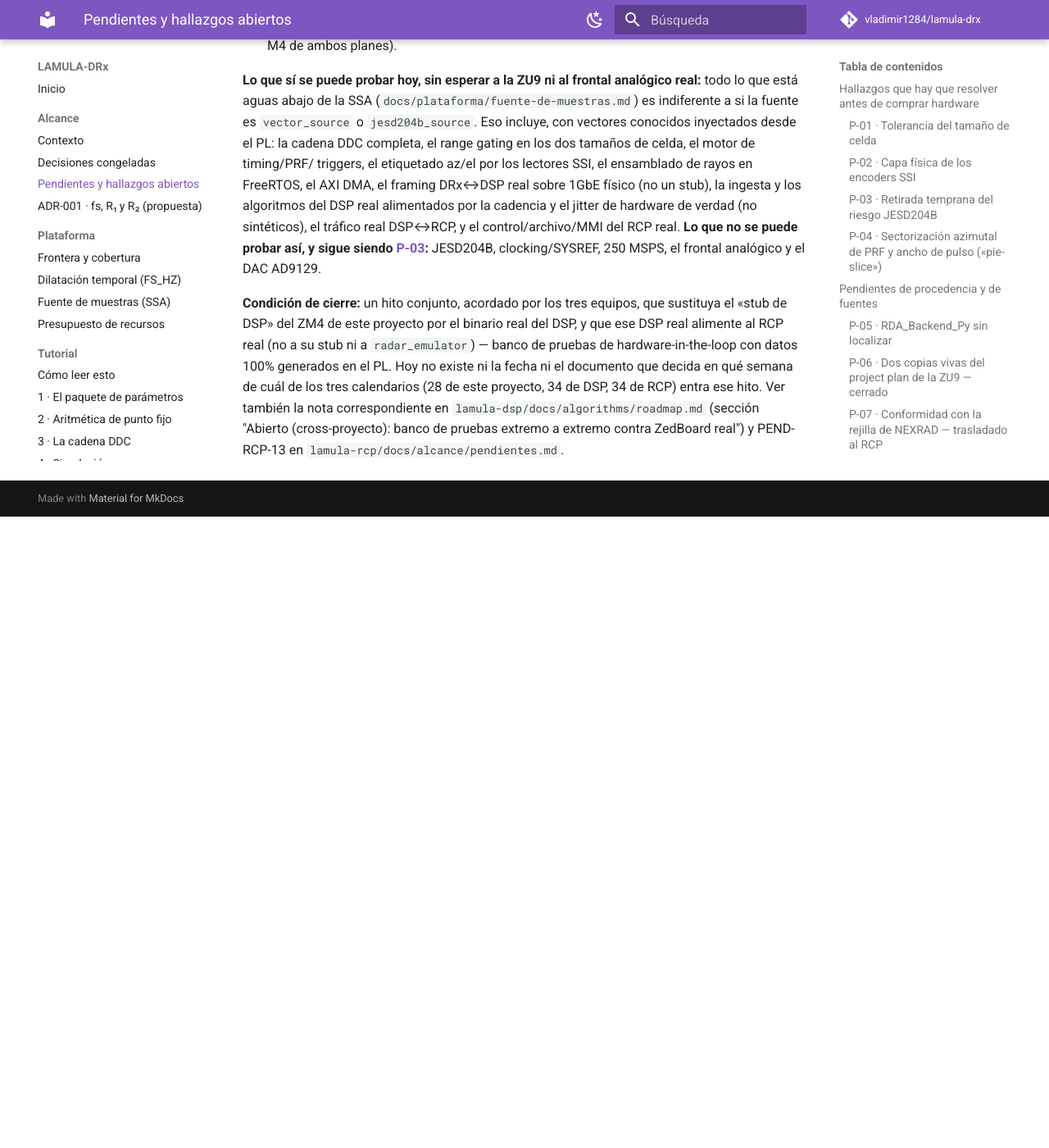
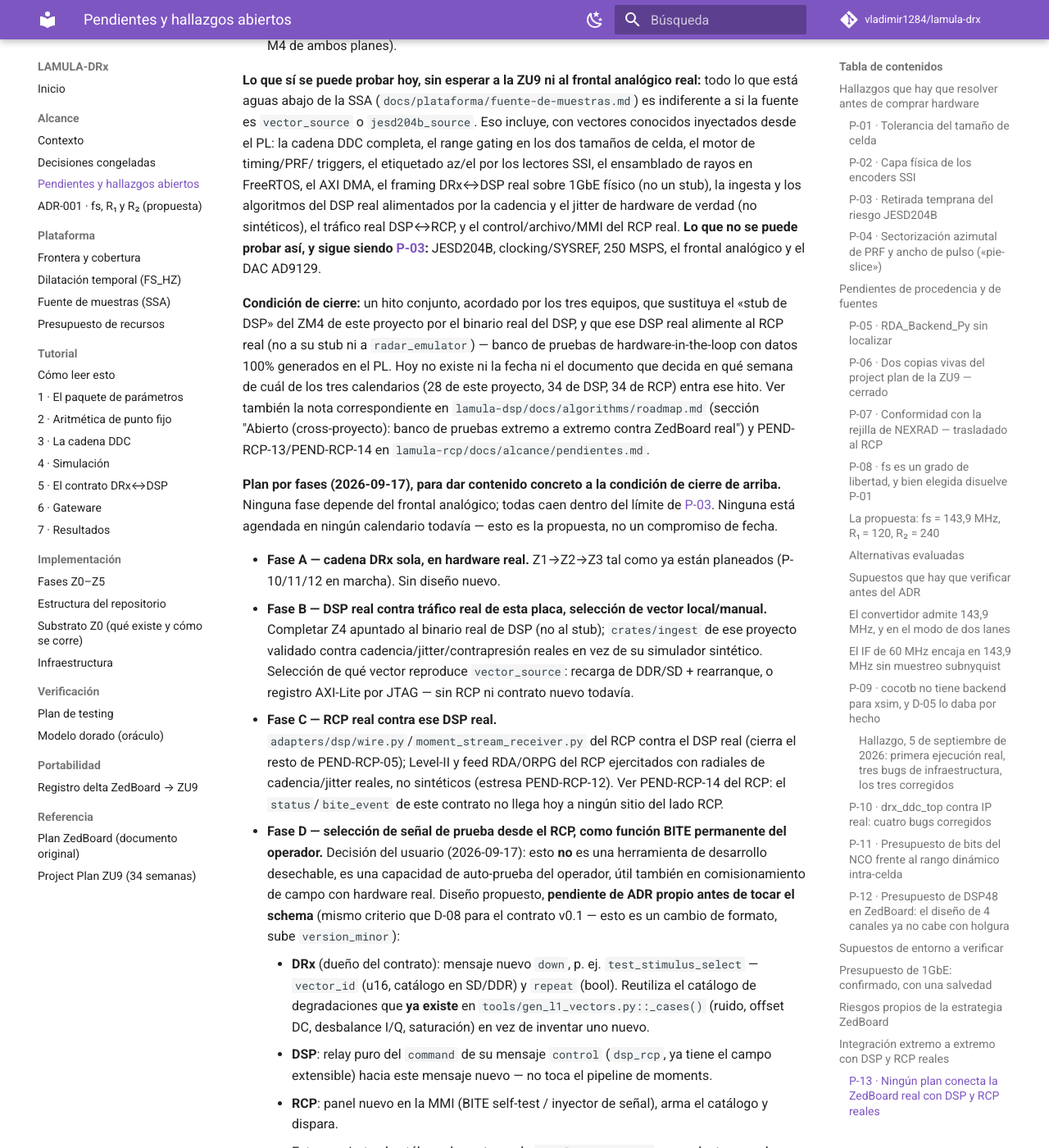
Before and after one commit to vladimir1284/lamula-drx, an MkDocs documentation site: the page built from docs/alcance/pendientes.md, in a window 1280 px wide and 1400 px high, scrolled down 37732 px. Shown: the whole window at 82% size. Built offline with MkDocs 1.6.1 and Material for MkDocs 9.7.7, drawn with Linux system fonts in a browser that asks for light colours; comment, search, counter and statistics services are not loaded; before the commit the page ends 38362 px from its top, so only the background shows below that; some of the changed text lies outside the part shown.

Commit message:
P-13: add phased plan (A-F) and resolve test-injection as permanent BITE
User decision (2026-09-17): remote test-signal selection from the RCP
is a permanent operator BITE capability, not throwaway dev tooling.

Adds a concrete Fase A-F breakdown to give content to P-13's closure
condition: A (this project's chain alone, already underway), B (real
DSP against real ZedBoard traffic, local/manual vector selection), C
(real RCP against that DSP -- see PEND-RCP-14 in lamula-rcp for the
status/bite_event gap it surfaces), D (remote vector-select as BITE,
sketches a new down message reusing the existing gen_l1_vectors.py
degradation catalog -- explicitly gated on its own ADR before any
schema change), E (real 1GbE throughput/endurance), F (stretch:
radar_emulator's Modbus antenna double vs. this project's SSI fabric
emulator are unsynchronized fakes of the same antenna).

No schema or code touched -- this is planning only.

Co-Authored-By: Claude Sonnet 5 <noreply@anthropic.com>

```diff
--- a/docs/alcance/pendientes.md
+++ b/docs/alcance/pendientes.md
@@ -1625,5 +1625,46 @@ DSP» del ZM4 de este proyecto por el binario real del DSP, y que ese DSP real a
 generados en el PL. Hoy no existe ni la fecha ni el documento que decida en qué semana de cuál de
 los tres calendarios (28 de este proyecto, 34 de DSP, 34 de RCP) entra ese hito. Ver también la nota
 correspondiente en `lamula-dsp/docs/algorithms/roadmap.md` (sección "Abierto (cross-proyecto):
-banco de pruebas extremo a extremo contra ZedBoard real") y PEND-RCP-13 en
+banco de pruebas extremo a extremo contra ZedBoard real") y PEND-RCP-13/PEND-RCP-14 en
 `lamula-rcp/docs/alcance/pendientes.md`.
+
+**Plan por fases (2026-09-17), para dar contenido concreto a la condición de cierre de arriba.**
+Ninguna fase depende del frontal analógico; todas caen dentro del límite de [P-03](#p-03). Ninguna
+está agendada en ningún calendario todavía — esto es la propuesta, no un compromiso de fecha.
+
+- **Fase A — cadena DRx sola, en hardware real.** Z1→Z2→Z3 tal como ya están planeados (P-10/11/12
+  en marcha). Sin diseño nuevo.
+- **Fase B — DSP real contra tráfico real de esta placa, selección de vector local/manual.**
+  Completar Z4 apuntado al binario real de DSP (no al stub); `crates/ingest` de ese proyecto
+  validado contra cadencia/jitter/contrapresión reales en vez de su simulador sintético. Selección
+  de qué vector reproduce `vector_source`: recarga de DDR/SD + rearranque, o registro AXI-Lite por
+  JTAG — sin RCP ni contrato nuevo todavía.
+- **Fase C — RCP real contra ese DSP real.** `adapters/dsp/wire.py`/`moment_stream_receiver.py` del
+  RCP contra el DSP real (cierra el resto de PEND-RCP-05); Level-II y feed RDA/ORPG del RCP
+  ejercitados con radiales de cadencia/jitter reales, no sintéticos (estresa PEND-RCP-12). Ver
+  PEND-RCP-14 del RCP: el `status`/`bite_event` de este contrato no llega hoy a ningún sitio del
+  lado RCP.
+- **Fase D — selección de señal de prueba desde el RCP, como función BITE permanente del
+  operador.** Decisión del usuario (2026-09-17): esto **no** es una herramienta de desarrollo
+  desechable, es una capacidad de auto-prueba del operador, útil también en comisionamiento de
+  campo con hardware real. Diseño propuesto, **pendiente de ADR propio antes de tocar el
+  schema** (mismo criterio que D-08 para el contrato v0.1 — esto es un cambio de formato, sube
+  `version_minor`):
+    - **DRx** (dueño del contrato): mensaje nuevo `down`, p. ej. `test_stimulus_select` —
+      `vector_id` (u16, catálogo en SD/DDR) y `repeat` (bool). Reutiliza el catálogo de
+      degradaciones que **ya existe** en `tools/gen_l1_vectors.py::_cases()` (ruido, offset DC,
+      desbalance I/Q, saturación) en vez de inventar uno nuevo.
+    - **DSP**: relay puro del `command` de su mensaje `control` (`dsp_rcp`, ya tiene el campo
+      extensible) hacia este mensaje nuevo — no toca el pipeline de moments.
+    - **RCP**: panel nuevo en la MMI (BITE self-test / inyector de señal), arma el catálogo y
+      dispara.
+    - Esto convierte el catálogo de vectores de `gen_l1_vectors.py` en producto, no solo en
+      fixture de test — al escribir el ADR, revisar si eso cambia algo de su mantenimiento.
+- **Fase E — red y resistencia con hardware real.** Throughput real sobre el PHY 1GbE contra la
+  estimación de `## Presupuesto de 1GbE` de este documento (hoy es papel); soak/endurance bajo
+  jitter real, no simulado.
+- **Fase F (stretch, no bloqueante) — sincronizar los dos dobles de la antena.** `radar_emulator`
+  (Modbus, lo que mueve/lee el RCP) y el emulador SSI en fabric de esta placa (lo que tagea az/el
+  este proyecto) son dos simuladores independientes de la misma antena física, sin verdad
+  compartida. Un HIL completo con "el RCP mueve, el DRx tagea correcto" pide un puente entre los
+  dos. No bloquea A-E: la cadena de señal se valida con az/el fijos en el emulador SSI.
```
